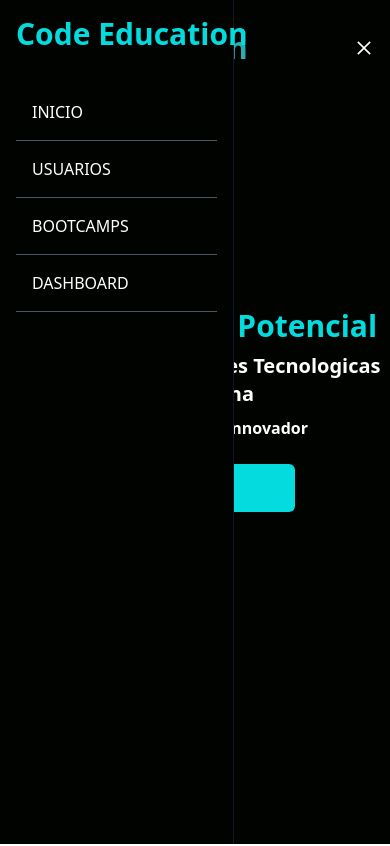
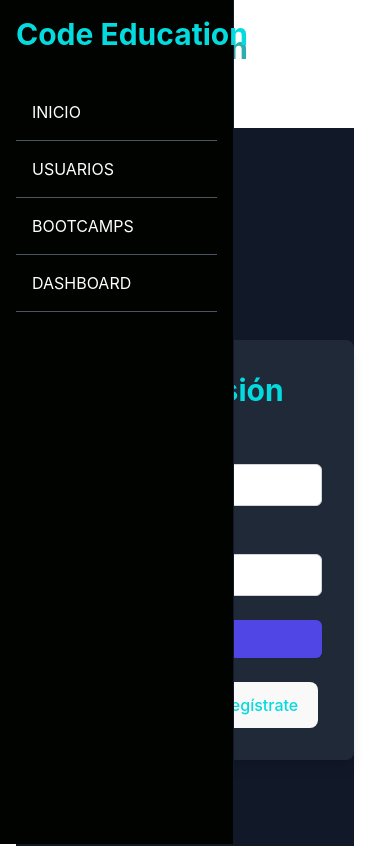
Before and after one commit to EvCasProtege/INCA-FSJ-25-MOD3-T4, a React (Vite) app: page / in a window 390 px wide. Shown: the top 846 px of the page. Built offline with nearby package versions, Linux system fonts and the light colour scheme.

Commit message:
feature(auth): reestructuración de lógica de redireccionamiento en App.jx, renombarndo paths en la importacion de archivos

```diff
--- a/package.json
+++ b/package.json
@@ -17,6 +17,7 @@
     "react-chartjs-2": "^5.2.0",
     "react-dom": "^18.3.1",
     "react-hook-form": "^7.53.1",
+    "react-hot-toast": "^2.4.1",
     "react-icons": "^5.3.0",
     "react-router-dom": "^6.27.0",
     "tailwindcss": "^3.4.14"
--- a/src/App.jsx
+++ b/src/App.jsx
@@ -1,45 +1,44 @@
-import React from "react";
-import { BrowserRouter as Router, Route, Routes, Link, BrowserRouter } from "react-router-dom";
+// src/App.jsx
+import { BrowserRouter as Router, Routes, Route, Navigate  } from "react-router-dom";
 import { useEffect, useState } from "react";
-import { Session } from "./components/Session";
-//import "./assets/css/App.css";
+import { tokenService } from "./services/auth/tokenService";
+import ProtectedRoute from "./components/ProtectedRoute";
+
+// Components
+import Navbar from "./components/landing/Navbar";
+import LogoutButton from "./components/auth/LogoutButton";
+import {Session} from "./components/Session";
 import RegisterBootCamp from "./components/bootcamp/RegisterBootCamp";
-import LogoutButton from "./components/auth/LogoutButton";
+import DashboardContainer from "./components/dashboard/DashboardContainer";
 import UserComponent from "./components/auth/User";
-import DashboardContainer from "./components/dashboard/DashboardContainer";
-import ProtectedRoute from "./components/ProtectedRoute";
-import { tokenService } from "./services/auth/tokenService";
-import Navbar from "./components/landing/Navbar";
 import Info from "./components/landing/info";
-import Cards from "./components/landing/Cards"
 
 export default function App() {
     const [isLoggedIn, setIsLoggedIn] = useState(false);
 
     useEffect(() => {
         const token = tokenService.getToken();
-        setIsLoggedIn(!!token); // Establece si hay un token
+        setIsLoggedIn(!!token);
     }, []);
 
     return (
+        <Router>
             <div className="App">
+                <Navbar isLoggedIn={isLoggedIn}>
+                    {isLoggedIn && <LogoutButton />}
+                </Navbar>
 
-
-        <Router>
-                {isLoggedIn && <LogoutButton />} {/* Mostrar LogoutButton solo si está logueado */}
-                {isLoggedIn && <Link to="/">Regresar</Link>} {/* Mostrar Regresar solo si está logueado */}
-                 <Navbar/>
-             <Info />
-             <Cards />
+                <main className="container mx-auto px-4 py-8">
                     <Routes>
+                        {/* Rutas Públicas */}
                         <Route path="/" element={<Session />} />
                         <Route path="/registro" element={<RegisterBootCamp />} />
 
-                    {/* Rutas protegidas */}
+                        {/* Rutas Protegidas */}
                         <Route
                             path="/dashboard"
                             element={
-                            <ProtectedRoute>
+                                <ProtectedRoute redirectTo="/">
                                     <DashboardContainer />
                                 </ProtectedRoute>
                             }
@@ -47,15 +46,25 @@ export default function App() {
                         <Route
                             path="/user"
                             element={
-                            <ProtectedRoute>
+                                <ProtectedRoute redirectTo="/">
                                     <UserComponent />
                                 </ProtectedRoute>
                             }
                         />
+                        <Route
+                            path="/landing"
+                            element={
+                                <ProtectedRoute redirectTo="/">
+                                    <Info />
+                                </ProtectedRoute>
+                            }
+                        />
+
+                        {/* Ruta para manejo de 404 */}
+                        <Route path="*" element={<Navigate to="/" replace />} />
                     </Routes>
+                </main>
+            </div>
         </Router>
-        </div>
-
-
     );
 }
--- /dev/null
+++ b/src/assets/css/App.css
@@ -0,0 +1,42 @@
+#root {
+    max-width: 1280px;
+    margin: 0 auto;
+    padding: 2rem;
+    text-align: center;
+  }
+
+  .logo {
+    height: 6em;
+    padding: 1.5em;
+    will-change: filter;
+    transition: filter 300ms;
+  }
+  .logo:hover {
+    filter: drop-shadow(0 0 2em #646cffaa);
+  }
+  .logo.react:hover {
+    filter: drop-shadow(0 0 2em #61dafbaa);
+  }
+
+  @keyframes logo-spin {
+    from {
+      transform: rotate(0deg);
+    }
+    to {
+      transform: rotate(360deg);
+    }
+  }
+
+  @media (prefers-reduced-motion: no-preference) {
+    a:nth-of-type(2) .logo {
+      animation: logo-spin infinite 20s linear;
+    }
+  }
+
+  .card {
+    padding: 2em;
+  }
+
+  .read-the-docs {
+    color: #888;
+  }
--- a/src/assets/css/index.css
+++ b/src/assets/css/index.css
@@ -1,7 +1,8 @@
+@tailwind base;
+@tailwind components;
+@tailwind utilities;
 
-
-
-/*:root {
+:root {
   font-family: Inter, system-ui, Avenir, Helvetica, Arial, sans-serif;
   line-height: 1.5;
   font-weight: 400;
@@ -68,4 +69,4 @@ button:focus-visible {
   button {
     background-color: #f9f9f9;
   }
-}*/
+}
--- a/src/components/Session.jsx
+++ b/src/components/Session.jsx
@@ -1,35 +1,49 @@
 import { useState } from "react";
 import { LoginForm } from "./auth/LoginForm";
 import { RegisterForm } from "./auth/RegisterForm";
-import { Link } from "react-router-dom";
+import { useNavigate } from "react-router-dom";
 
 export const Session = () => {
     const [typeForm, setTypeForm] = useState("login");
+    const navigate = useNavigate();
 
     return (
-        <>
-            {/* Renderizar solo si el usuario no está logueado */}
-            {typeForm === "login" ? (
-                <div>
-                    <LoginForm />
-                    <p>
-                        No tienes cuenta?{" "}
-                        <Link to="/" onClick={() => setTypeForm("signup")}>
-                            Regístrate
-                        </Link>
-                    </p>
+        <div className="min-h-screen flex items-center justify-center bg-gray-900">
+            <div className="max-w-md w-full bg-gray-800 rounded-lg shadow-lg p-8">
+                <h2 className="text-3xl font-bold text-center text-[#04dbde] mb-8">
+                    {typeForm === "login" ? "Iniciar Sesión" : "Registro"}
+                </h2>
+
+                <div className="space-y-6">
+                    {typeForm === "login" ? (
+                        <>
+                            <LoginForm onSuccess={() => navigate('/dashboard')} />
+                            <p className="text-center text-gray-300">
+                                ¿No tienes cuenta?{" "}
+                                <button
+                                    onClick={() => setTypeForm("signup")}
+                                    className="text-[#04dbde] hover:underline"
+                                >
+                                    Regístrate
+                                </button>
+                            </p>
+                        </>
+                    ) : (
+                        <>
+                            <RegisterForm onSuccess={() => setTypeForm("login")} />
+                            <p className="text-center text-gray-300">
+                                ¿Ya tienes cuenta?{" "}
+                                <button
+                                    onClick={() => setTypeForm("login")}
+                                    className="text-[#04dbde] hover:underline"
+                                >
+                                    Inicia Sesión
+                                </button>
+                            </p>
+                        </>
+                    )}
                 </div>
-            ) : (
-                <div>
-                    <RegisterForm />
-                    <p>
-                        Ya tienes cuenta?{" "}
-                        <Link to="/" onClick={() => setTypeForm("login")}>
-                            Inicia Sesión
-                        </Link>
-                    </p>
-                </div>
-            )}
-        </>
+            </div>
+        </div>
     );
 };
--- a/src/components/auth/LoginForm.jsx
+++ b/src/components/auth/LoginForm.jsx
@@ -17,20 +17,43 @@ export const LoginForm = () => {
     };
 
     return (
-        <div className="w-full max-w-xs">
-        <form className="bg-white shadow-md rounded px-8 pt-6 pb-8 mb-4" onSubmit={handleSubmit(onSubmit)}>
+        <form onSubmit={handleSubmit(onSubmit)} className="space-y-6">
             <div>
-                <label  className="block text-gray-700 text-sm font-bold mb-2" >Username</label>
-                <input className="shadow appearance-none border rounded w-full py-2 px-3 text-gray-700 leading-tight focus:outline-none focus:shadow-outline" type="text" {...register("username", { required: "El nombre de usuario es requerido." })} />
-                {errors.username && <p>{errors.username.message}</p>}
+                <label htmlFor="username" className="block text-sm font-medium text-gray-700">
+                    Username
+                </label>
+                <div className="mt-1">
+                    <input
+                        id="username"
+                        type="text"
+                        {...register("username", { required: "El nombre de usuario es requerido." })}
+                        className="appearance-none block w-full px-3 py-2 border border-gray-300 rounded-md shadow-sm placeholder-gray-400 focus:outline-none focus:ring-indigo-500 focus:border-indigo-500 sm:text-sm"
+                    />
+                </div>
+                {errors.username && <p className="mt-2 text-sm text-red-600">{errors.username.message}</p>}
             </div>
             <div>
-                <label>Contraseña</label>
-                <input  type="password" {...register("password", { required: "La contraseña es requerida." })} className="shadow appearance-none border border-red-500 rounded w-full py-2 px-3 text-gray-700 mb-3 leading-tight focus:outline-none focus:shadow-outline" />
-                {errors.password && <p>{errors.password.message}</p>}
+                <label htmlFor="password" className="block text-sm font-medium text-gray-700">
+                    Contraseña
+                </label>
+                <div className="mt-1">
+                    <input
+                        id="password"
+                        type="password"
+                        {...register("password", { required: "La contraseña es requerida." })}
+                        className="appearance-none block w-full px-3 py-2 border border-gray-300 rounded-md shadow-sm placeholder-gray-400 focus:outline-none focus:ring-indigo-500 focus:border-indigo-500 sm:text-sm"
+                    />
+                </div>
+                {errors.password && <p className="mt-2 text-sm text-red-600">{errors.password.message}</p>}
             </div>
-            <button type="submit" className="bg-blue-500 hover:bg-blue-700 text-white font-bold py-2 px-4 rounded focus:outline-none focus:shadow-outline">Iniciar Sesión</button>
+            <div>
+                <button
+                    type="submit"
+                    className="w-full flex justify-center py-2 px-4 border border-transparent rounded-md shadow-sm text-sm font-medium text-white bg-indigo-600 hover:bg-indigo-700 focus:outline-none focus:ring-2 focus:ring-offset-2 focus:ring-indigo-500"
+                >
+                    Iniciar Sesión
+                </button>
+            </div>
         </form>
-        </div>
     );
 };
--- a/src/index.css
+++ /dev/null
@@ -1,7 +0,0 @@
-@tailwind base;
-@tailwind components;
-@tailwind utilities;
-
-body {
-  background-color: #000300;
-}
--- a/src/main.jsx
+++ b/src/main.jsx
@@ -1,8 +1,7 @@
 import { StrictMode } from 'react'
 import { createRoot } from 'react-dom/client'
 import App from './App.jsx'
-//import './assets/css/index.css'
-import './index.css'
+import './assets/css/index.css'
 
 createRoot(document.getElementById('root')).render(
   <StrictMode>
```
Also changed, not shown: src/components/ProtectedRoute.jsx (+8 -4 lines), 1 other file (tests, documents, lock files or other folders). Lines whose indentation alone changed are shown as unchanged.
